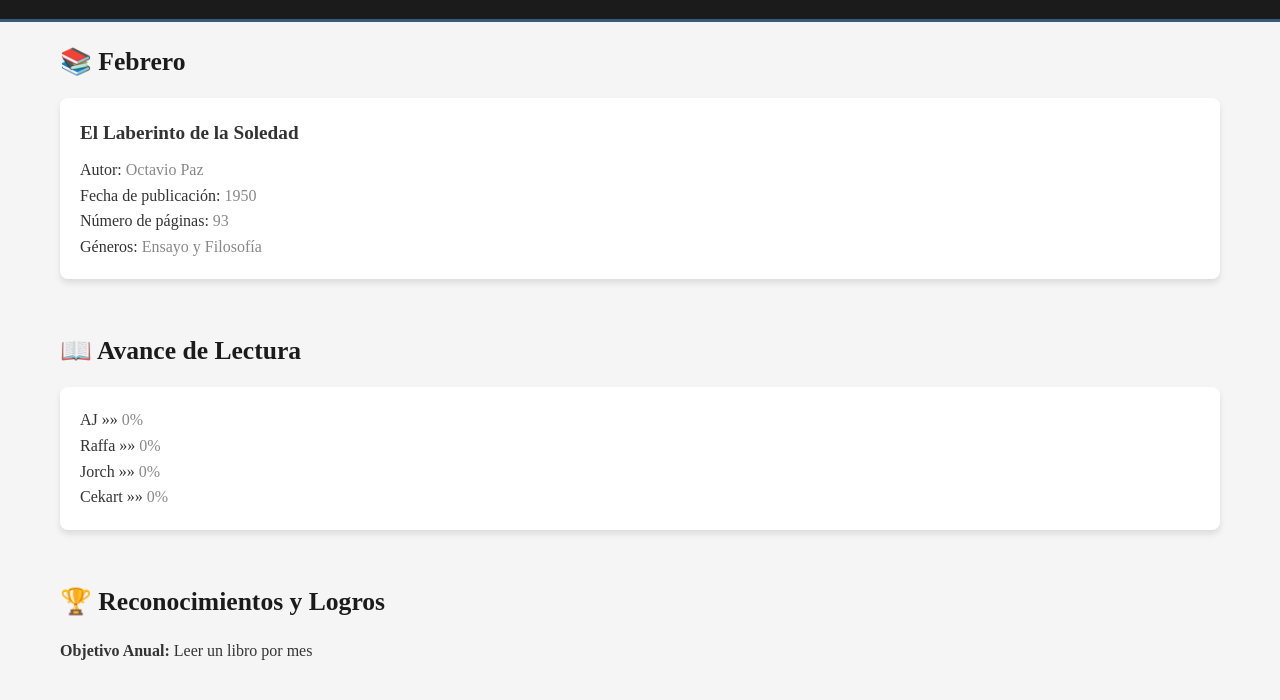
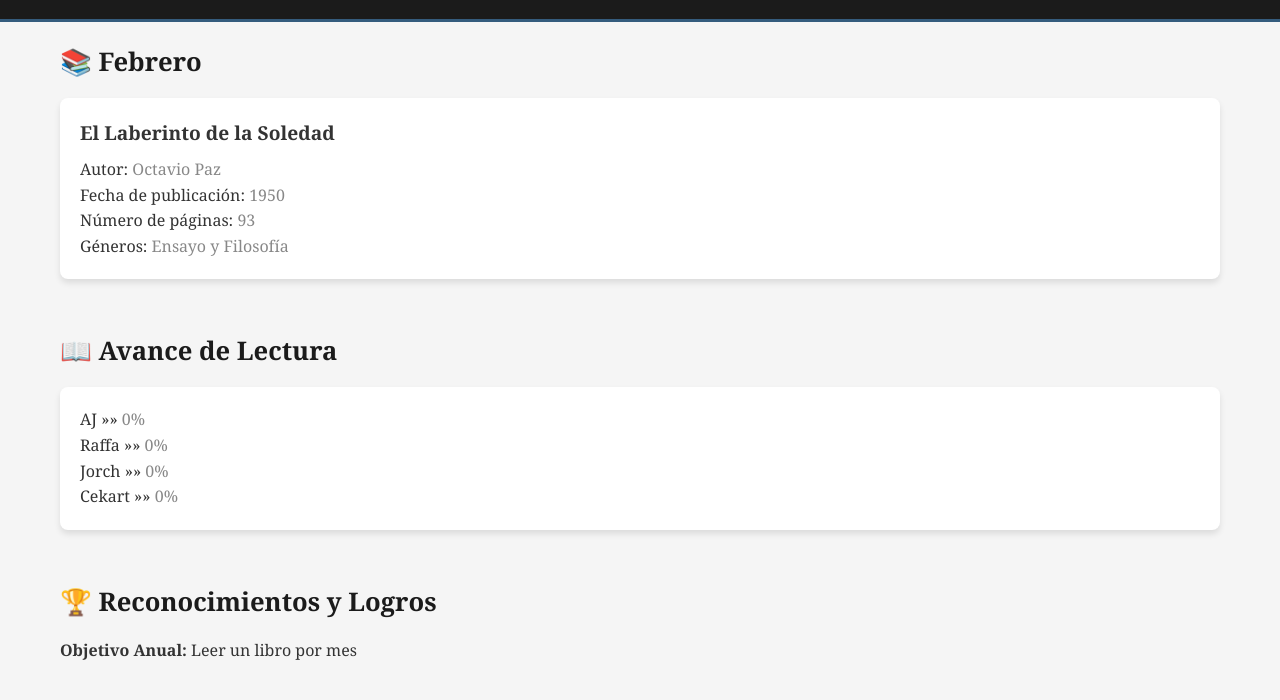
Before and after one commit to deLibroenLibroconAJ/deLibroenLibroconAJ.github.io, a plain HTML site: page index.html in a window 1280 px wide. Shown: the part 128-828 px from the top of the page. Drawn offline with Linux system fonts and the light colour scheme.

Commit message:
Rev 1.0 - First publication

```diff
--- a/index.html
+++ b/index.html
@@ -14,7 +14,7 @@
         }
 
         body {
-            font-family: Libre Baskerville;
+            font-family: Georgia;
             background-color: #f5f5f5;
             color: #333;
             line-height: 1.6;
```
